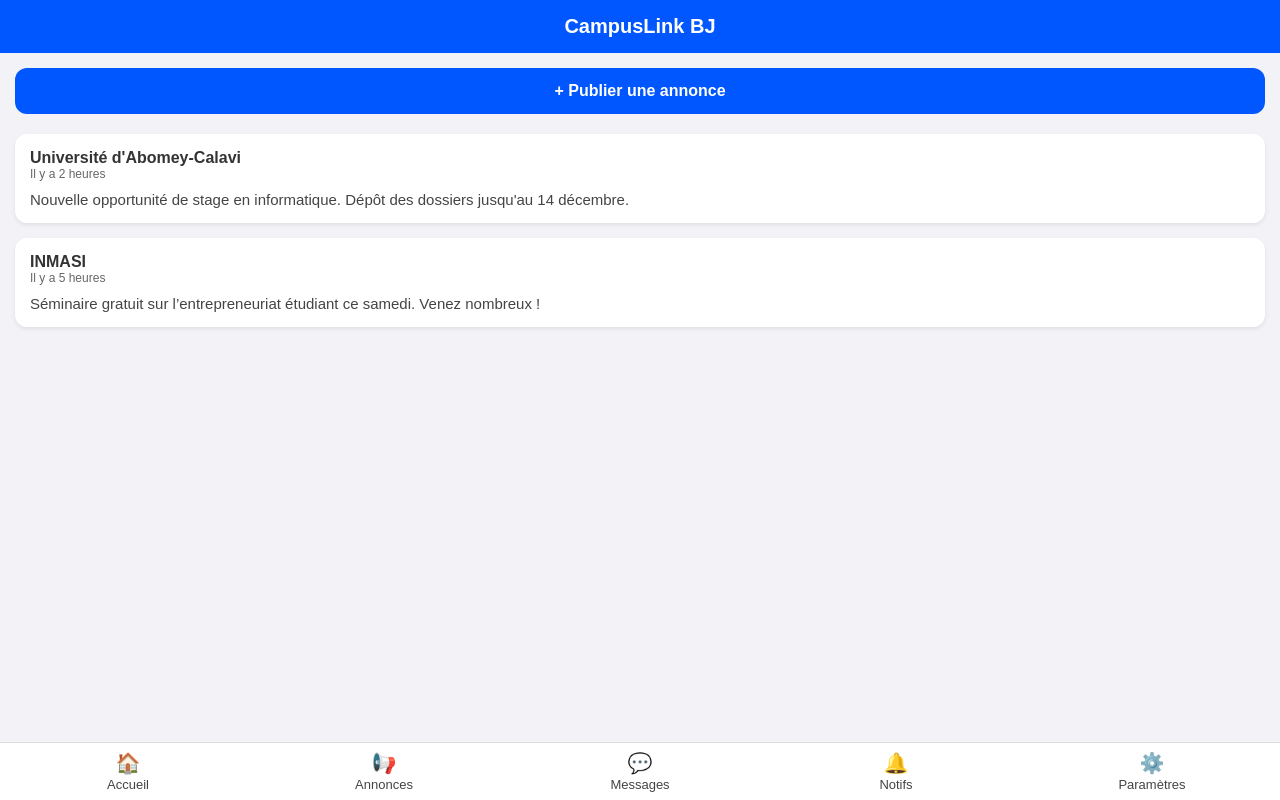
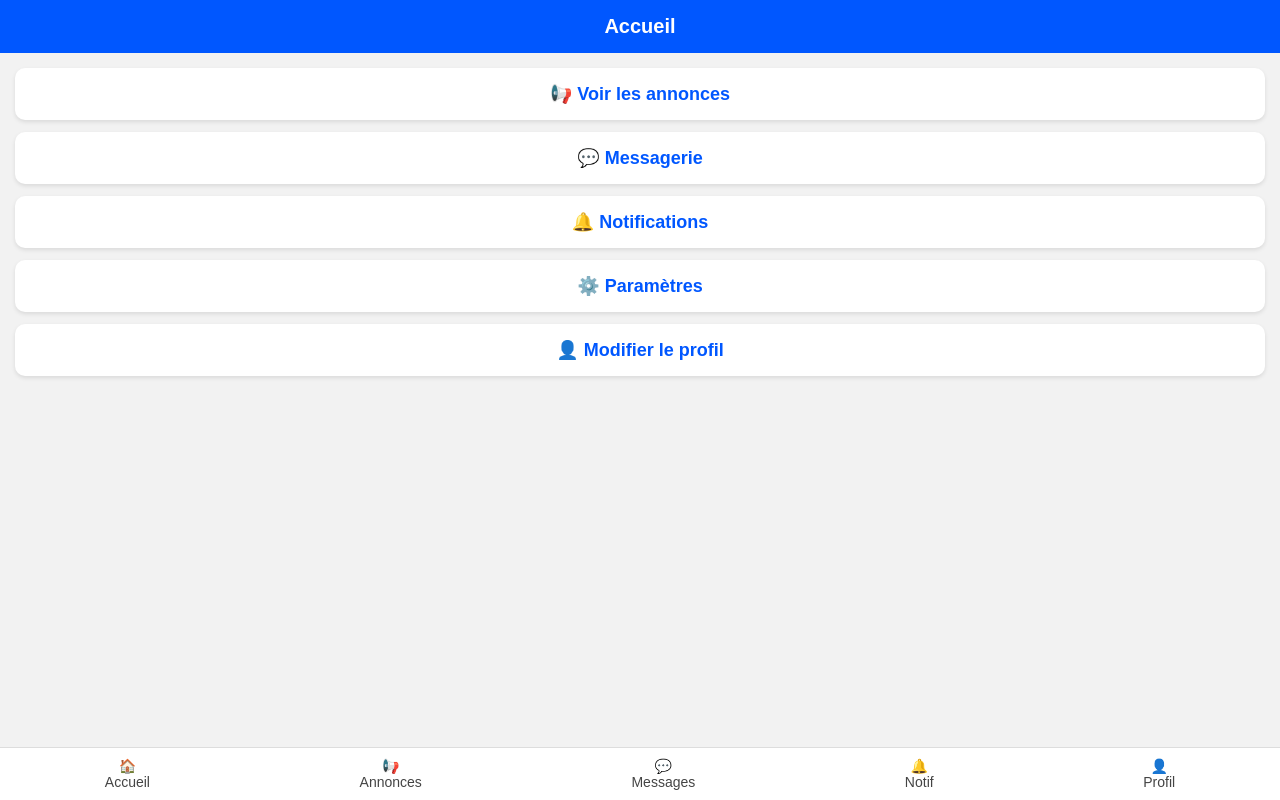
Before and after one commit to primaelmassenon009-cell/CampusLink-BJ, a plain HTML site: page home.html in a window 1280 px wide. Drawn offline with Linux system fonts and the light colour scheme.

Commit message:
Add files via upload

```diff
--- a/home.html
+++ b/home.html
@@ -1,121 +1,98 @@
 <!DOCTYPE html>
 <html lang="fr">
-
 <head>
-    <meta charset="UTF-8">
-    <meta name="viewport" content="width=device-width, initial-scale=1.0">
-    <title>Accueil - CampusLink BJ</title>
+    <meta charset="UTF-8" />
+    <meta name="viewport" content="width=device-width, initial-scale=1.0" />
+    <title>Accueil</title>
 
     <style>
         body {
             font-family: Arial, sans-serif;
-            background: #f2f2f7;
             margin: 0;
-            padding-bottom: 70px; /* espace pour le menu */
+            padding: 0 0 70px; /* espace pour le menu en bas */
+            background: #f2f2f2;
         }
 
         header {
             background: #0057ff;
             color: white;
             padding: 15px;
+            text-align: center;
             font-size: 20px;
             font-weight: bold;
+        }
+
+        .content {
+            padding: 15px;
+        }
+
+        .button {
+            display: block;
+            background: white;
+            padding: 15px;
+            margin-bottom: 12px;
+            border-radius: 10px;
+            box-shadow: 0 2px 4px rgba(0,0,0,0.1);
+            font-size: 18px;
+            color: #0057ff;
+            text-decoration: none;
+            text-align: center;
+            font-weight: bold;
+        }
+
+        /* MENU BAS DE PAGE */
+        .bottom-menu {
+            position: fixed;
+            bottom: 0;
+            left: 0;
+            width: 100%;
+            background: #ffffff;
+            border-top: 1px solid #ddd;
+            display: flex;
+            justify-content: space-around;
+            padding: 10px 0;
+            z-index: 999;
+        }
+
+        .bottom-menu a {
+            text-decoration: none;
+            color: #444;
+            font-size: 14px;
             text-align: center;
         }
 
-        .container {
-            padding: 15px;
-        }
-
-        /* Bouton publier */
-        .post-btn {
-            display: block;
-            background: #0057ff;
-            color: white;
-            padding: 14px;
-            text-align: center;
-            border-radius: 12px;
-            text-decoration: none;
-            font-size: 16px;
-            font-weight: bold;
-            margin-bottom: 20px;
-        }
-
-        .post-btn:hover {
-            background: #0044d6;
-        }
-
-        /* Carte publication */
-        .post {
-            background: white;
-            border-radius: 12px;
-            padding: 15px;
-            margin-bottom: 15px;
-            box-shadow: 0 2px 4px rgba(0,0,0,0.08);
-        }
-
-        .post-user {
-            font-weight: bold;
-            color: #333;
-        }
-
-        .post-time {
-            font-size: 12px;
-            color: #666;
-            margin-bottom: 10px;
-        }
-
-        .post-content {
-            font-size: 15px;
-            color: #444;
+        .bottom-menu a:hover {
+            color: #0057ff;
         }
     </style>
-
 </head>
 
 <body>
 
-<header>CampusLink BJ</header>
+    <header>Accueil</header>
 
-<div class="container">
+    <div class="content">
 
-    <!-- Bouton créer une annonce -->
-    <a href="annonce.html" class="post-btn">+ Publier une annonce</a>
+        <a href="annonce.html" class="button">📢 Voir les annonces</a>
 
-    <!-- Publications -->
-    <div class="post">
-        <div class="post-user">Université d'Abomey-Calavi</div>
-        <div class="post-time">Il y a 2 heures</div>
-        <div class="post-content">
-            Nouvelle opportunité de stage en informatique. Dépôt des dossiers jusqu'au 14 décembre.
-        </div>
+        <a href="messagerie.html" class="button">💬 Messagerie</a>
+
+        <a href="notifications.html" class="button">🔔 Notifications</a>
+
+        <a href="parametres.html" class="button">⚙️ Paramètres</a>
+
+        <a href="profil.html" class="button">👤 Modifier le profil</a>
+
     </div>
 
-    <div class="post">
-        <div class="post-user">INMASI</div>
-        <div class="post-time">Il y a 5 heures</div>
-        <div class="post-content">
-            Séminaire gratuit sur l’entrepreneuriat étudiant ce samedi. Venez nombreux !
-        </div>
+    <!-- MENU BAS -->
+    <div class="bottom-menu">
+        <a href="home.html">🏠<br>Accueil</a>
+        <a href="annonce.html">📢<br>Annonces</a>
+        <a href="messagerie.html">💬<br>Messages</a>
+        <a href="notifications.html">🔔<br>Notif</a>
+        <a href="profil.html">👤<br>Profil</a>
     </div>
-
-</div>
-
-<!-- IMPORT MENU -->
-<div w3-include-html="menu.html"></div>
-
-<script>
-    function includeHTML() {
-        var elements = document.querySelectorAll("[w3-include-html]");
-        elements.forEach(elmnt => {
-            let file = elmnt.getAttribute("w3-include-html");
-            fetch(file)
-                .then(resp => resp.text())
-                .then(data => elmnt.innerHTML = data);
-        });
-    }
-    includeHTML();
-</script>
 
 </body>
 </html>
```
